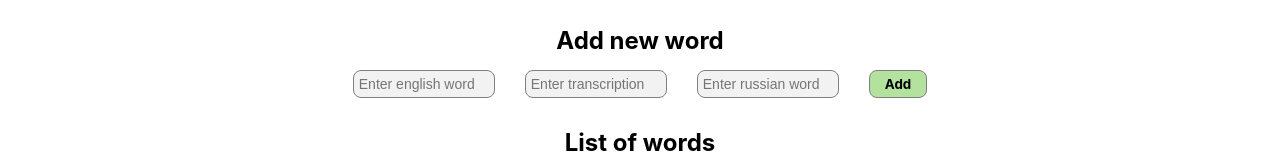
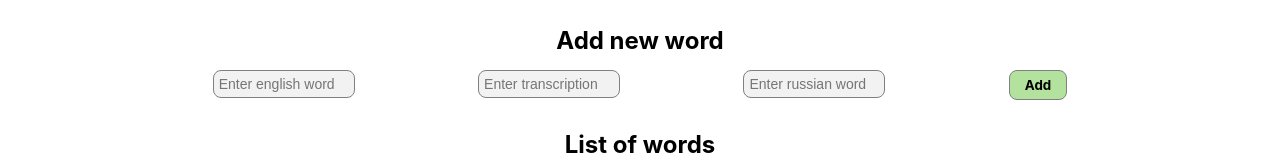
Before and after one commit to kretova0319/React-dictionary-LS-, a React (Create React App) app: page / in a window 1280 px wide. Shown: the part 141-301 px from the top of the page. Built offline with nearby package versions, Linux system fonts and the light colour scheme.

Commit message:
fix: no valadation

```diff
--- a/src/components/Button/button.module.css
+++ b/src/components/Button/button.module.css
@@ -38,4 +38,5 @@
 .btnGrassGreen {
   background-color: var(--grassGreen);
   padding: 5px 15px;
+  height: 30px;
 }
--- a/src/components/Table/AddWord.jsx
+++ b/src/components/Table/AddWord.jsx
@@ -14,7 +14,11 @@ export default function AddWord({
   return (
     <div className={styles.newword}>
       <h2>Add new word</h2>
-      <form onSubmit={(e) => e.preventDefault()}>
+      <form
+        className={styles.wordsContainer}
+        onSubmit={(e) => e.preventDefault()}
+      >
+        <div className={styles.wordContainer}>
           <input
             type="text"
             name="english"
@@ -22,6 +26,8 @@ export default function AddWord({
             value={newWordEnglish}
             onChange={(e) => setNewWordEnglish(e.target.value)}
           />
+        </div>
+        <div className={styles.wordContainer}>
           <input
             type="text"
             name="transcription"
@@ -29,6 +35,8 @@ export default function AddWord({
             value={newWordTranscr}
             onChange={(e) => setNewWordTranscr(e.target.value)}
           />
+        </div>
+        <div className={styles.wordContainer}>
           <input
             type="text"
             name="russian"
@@ -36,6 +44,7 @@ export default function AddWord({
             value={newWordRussian}
             onChange={(e) => setNewWordRussian(e.target.value)}
           />
+        </div>
         <Button text="Add" color="btnGrassGreen" handler={handleAdd} />
       </form>
     </div>
--- a/src/components/Table/addWord.module.css
+++ b/src/components/Table/addWord.module.css
@@ -5,7 +5,6 @@
 }
 input {
   border: 1px solid grey;
-  width: 130px;
   padding: 5px;
   border-radius: 8px;
   background-color: #f2f2f2;
@@ -13,3 +12,17 @@ input {
   color: #333;
   margin-right: 30px;
 }
+.error {
+  padding: 1px 5px;
+  color: red;
+  font-size: 11px;
+}
+.wordContainer {
+  display: flex;
+  flex-direction: column;
+  width: 130px;
+}
+.wordsContainer {
+  display: flex;
+  justify-content: space-around;
+}
```
Lines whose indentation alone changed are shown as unchanged.
